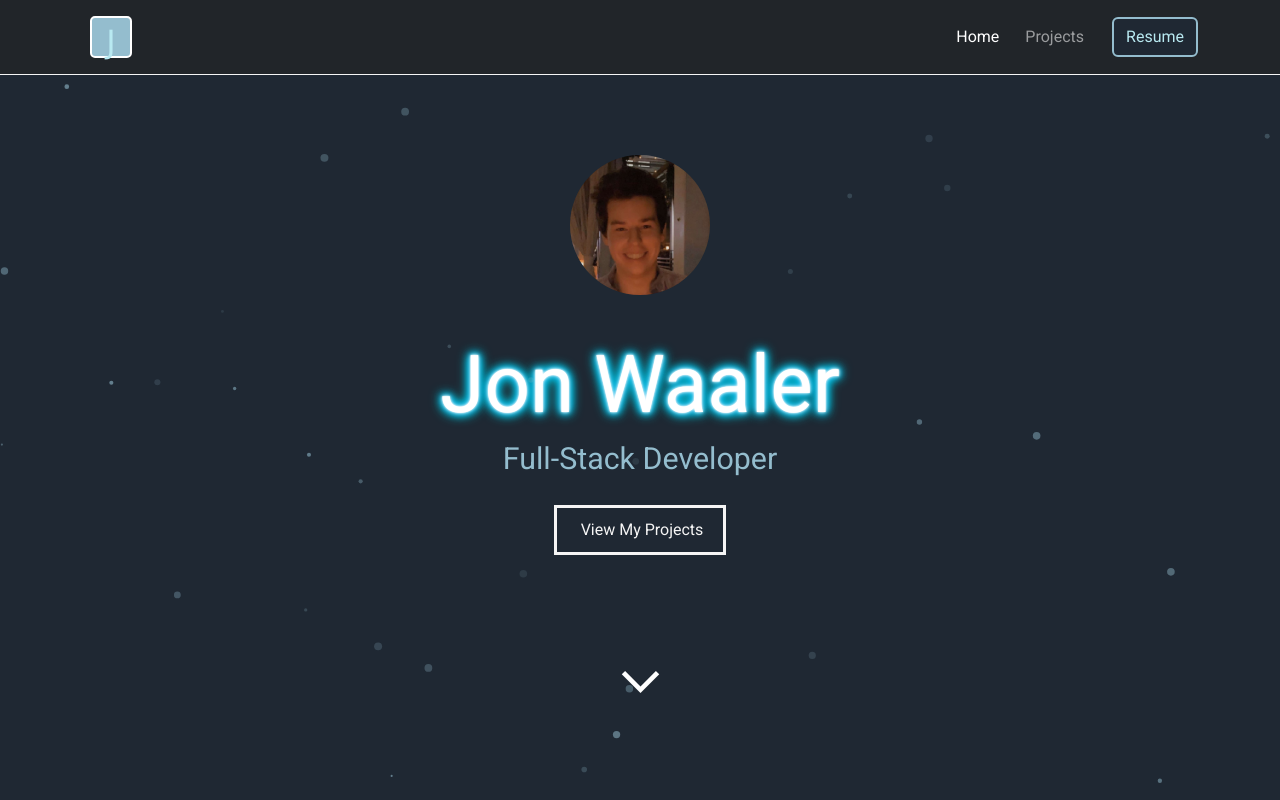
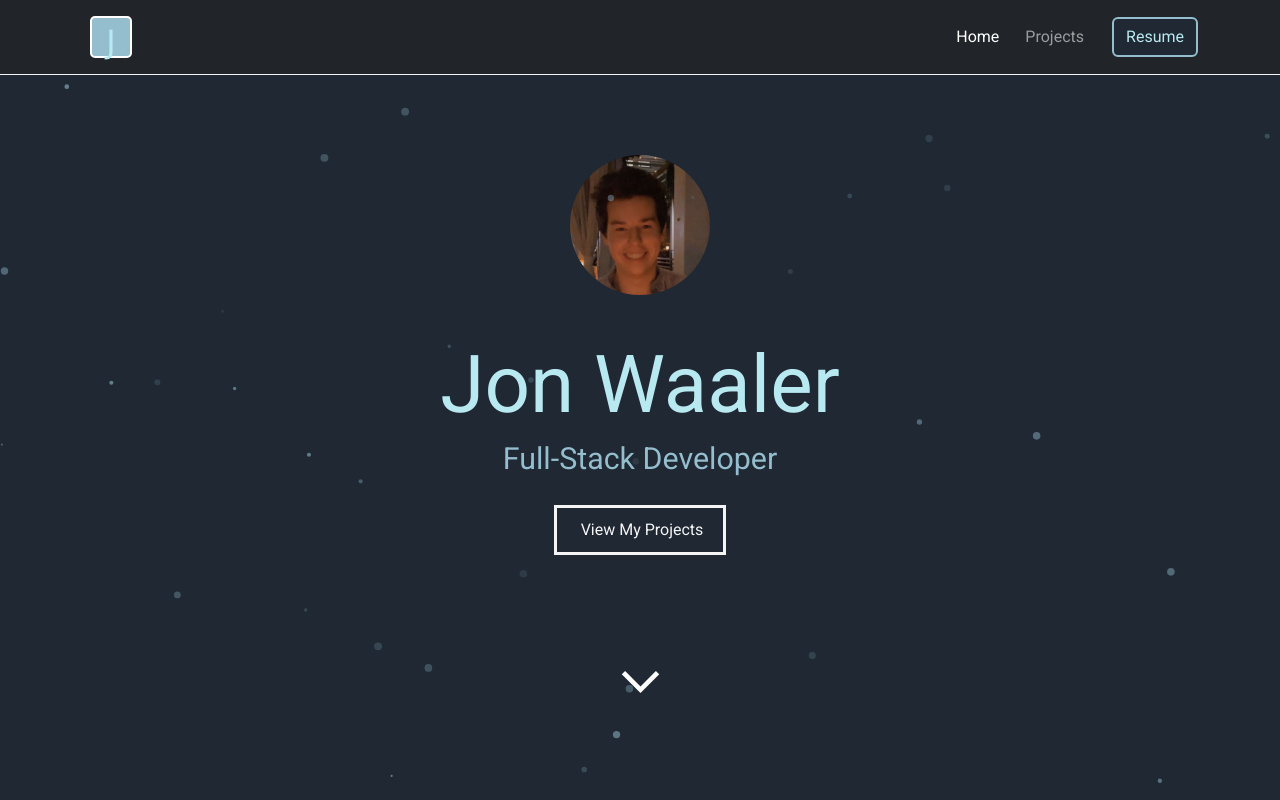
Before and after one commit to JonWaaler/react-portfolio, a React (Create React App) app: page / in a window 1280 px wide. Shown: the top 800 px of the page. Built offline with nearby package versions, Linux system fonts and the light colour scheme.

Commit message:
website preformance

```diff
--- a/public/index.html
+++ b/public/index.html
@@ -39,9 +39,9 @@
     ></script>
 
     <!-- JavaScript Bundle with Popper -->
-    <link href="https://cdn.jsdelivr.net/npm/bootstrap@5.2.3/dist/css/bootstrap.min.css" rel="stylesheet" integrity="sha384-rbsA2VBKQhggwzxH7pPCaAqO46MgnOM80zW1RWuH61DGLwZJEdK2Kadq2F9CUG65" crossorigin="anonymous">
-    <script src="https://cdn.jsdelivr.net/npm/@popperjs/core@2.11.6/dist/umd/popper.min.js" integrity="sha384-oBqDVmMz9ATKxIep9tiCxS/Z9fNfEXiDAYTujMAeBAsjFuCZSmKbSSUnQlmh/jp3" crossorigin="anonymous"></script>
-    <script src="https://cdn.jsdelivr.net/npm/bootstrap@5.2.3/dist/js/bootstrap.min.js" integrity="sha384-cuYeSxntonz0PPNlHhBs68uyIAVpIIOZZ5JqeqvYYIcEL727kskC66kF92t6Xl2V" crossorigin="anonymous"></script>
+    <link href="https://cdn.jsdelivr.net/npm/bootstrap@5.2.3/dist/css/bootstrap.min.css" rel="stylesheet" integrity="sha384-rbsA2VBKQhggwzxH7pPCaAqO46MgnOM80zW1RWuH61DGLwZJEdK2Kadq2F9CUG65" defer crossorigin="anonymous">
+    <script src="https://cdn.jsdelivr.net/npm/@popperjs/core@2.11.6/dist/umd/popper.min.js" integrity="sha384-oBqDVmMz9ATKxIep9tiCxS/Z9fNfEXiDAYTujMAeBAsjFuCZSmKbSSUnQlmh/jp3" defer crossorigin="anonymous"></script>
+    <script src="https://cdn.jsdelivr.net/npm/bootstrap@5.2.3/dist/js/bootstrap.min.js" integrity="sha384-cuYeSxntonz0PPNlHhBs68uyIAVpIIOZZ5JqeqvYYIcEL727kskC66kF92t6Xl2V" defer crossorigin="anonymous"></script>
 
     <title>Jon's Portfolio</title>
   </head>
--- a/src/pages/Home/Home.css
+++ b/src/pages/Home/Home.css
@@ -69,11 +69,11 @@
 /* Glow effects */
 .glow {
   font-size: 24px;
-  color: #fff;
+  color: var(--bright-text);
   text-align: center;
-  -webkit-animation: glow 1s ease-in-out infinite alternate;
+  /* -webkit-animation: glow 1s ease-in-out infinite alternate;
   -moz-animation: glow 1s ease-in-out infinite alternate;
-  animation: glow 1s ease-in-out infinite alternate;
+  animation: glow 1s ease-in-out infinite alternate; */
 }
 
 @keyframes glow {
@@ -102,6 +102,10 @@
   .about-me {
     height: 800px;
   }
+  .profile-pic {
+    width: 140px;
+    height: 140px;
+  }
 }
 @media screen and (min-width: 1024px) {
   .about-me {
--- a/src/pages/Home/index.js
+++ b/src/pages/Home/index.js
@@ -17,7 +17,6 @@ class Home extends React.Component {
   render() {
     return (
       <main className="bg-normal">
-        <ParticleBackground />
           { /* Home/hero */}
           <div className="container"  style={{height: "80vh"}}>
             <div className="center-container-col hero">
@@ -58,6 +57,8 @@ class Home extends React.Component {
               </a>
             </div>
         </div>
+
+        <ParticleBackground />
       </main>
     )
   }
```
